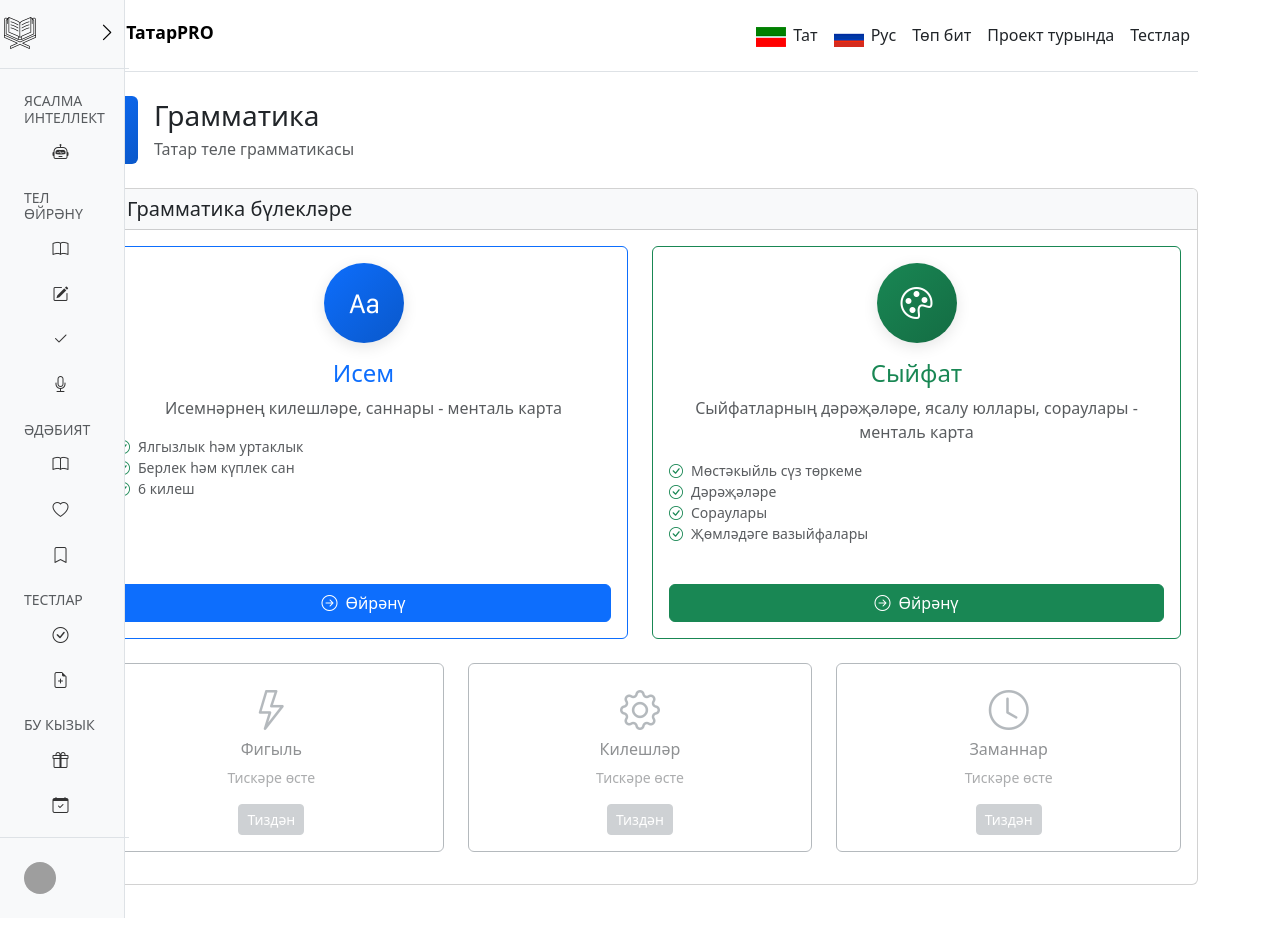
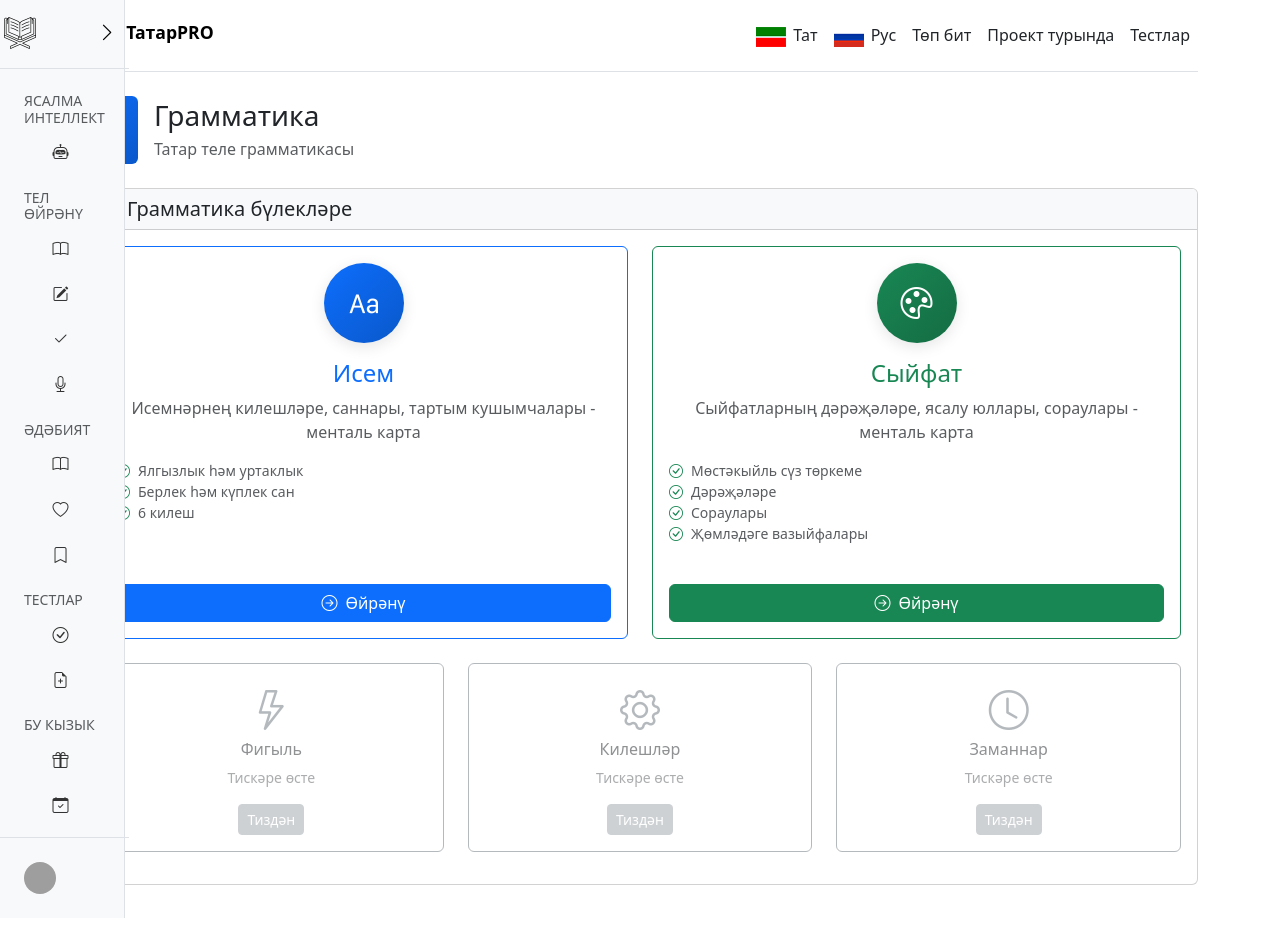
Before and after one commit to FanisGaripov/TatarPRO, a Flask app: page /grammar in a window 1280 px wide. Shown: the part 25-950 px from the top of the page. Run offline with Flask 3, Linux system fonts and the light colour scheme; parts of the project's set-up code (start-up, migrations or seed data) failed here and were passed over; some libraries are stand-ins or nearby versions; grey boxes are pictures that could not be loaded.

Commit message:
Update grammar.html

```diff
--- a/src/templates/pages/grammar.html
+++ b/src/templates/pages/grammar.html
@@ -35,7 +35,7 @@
                                     </div>
                                     <h4 class="card-title text-primary">Исем</h4>
                                     <p class="card-text text-muted">
-                                        Исемнәрнең килешләре, саннары - менталь карта
+                                        Исемнәрнең килешләре, саннары, тартым кушымчалары - менталь карта
                                     </p>
                                     <ul class="list-unstyled small text-start text-muted">
                                         <li><i class="bi bi-check-circle text-success me-2"></i>Ялгызлык һәм уртаклык</li>
```
